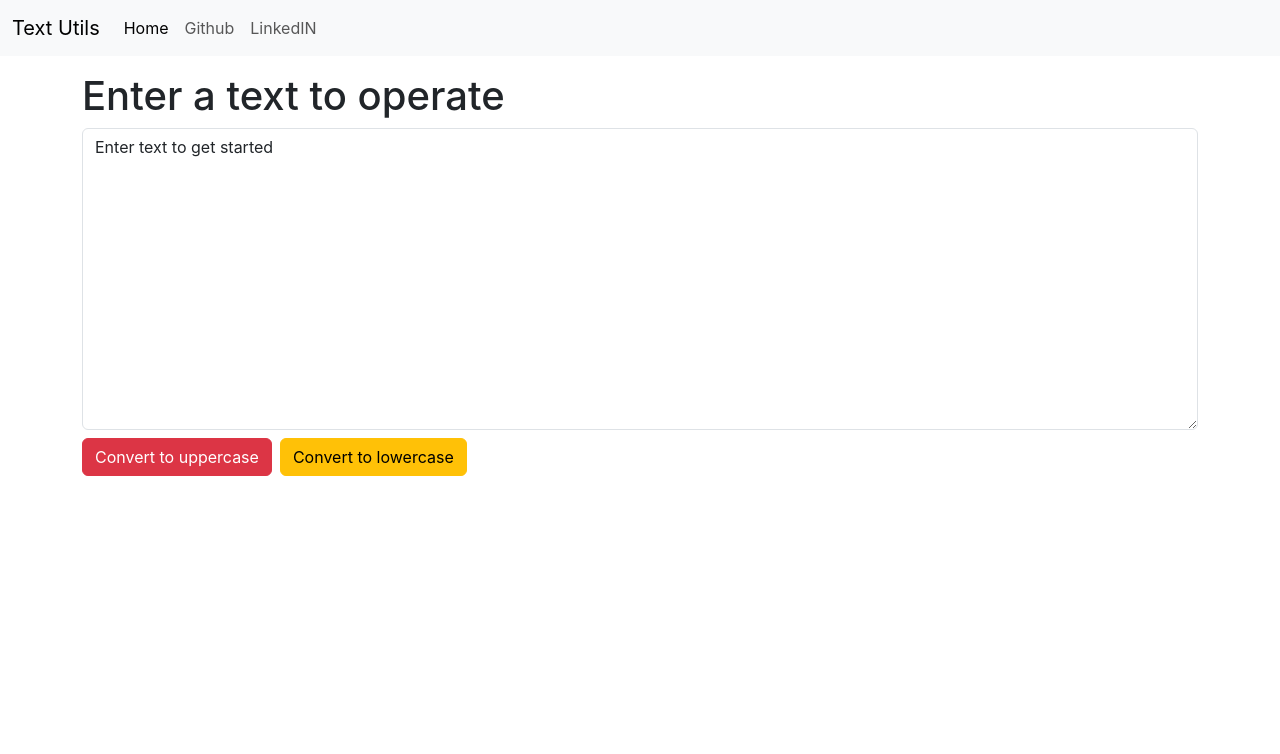
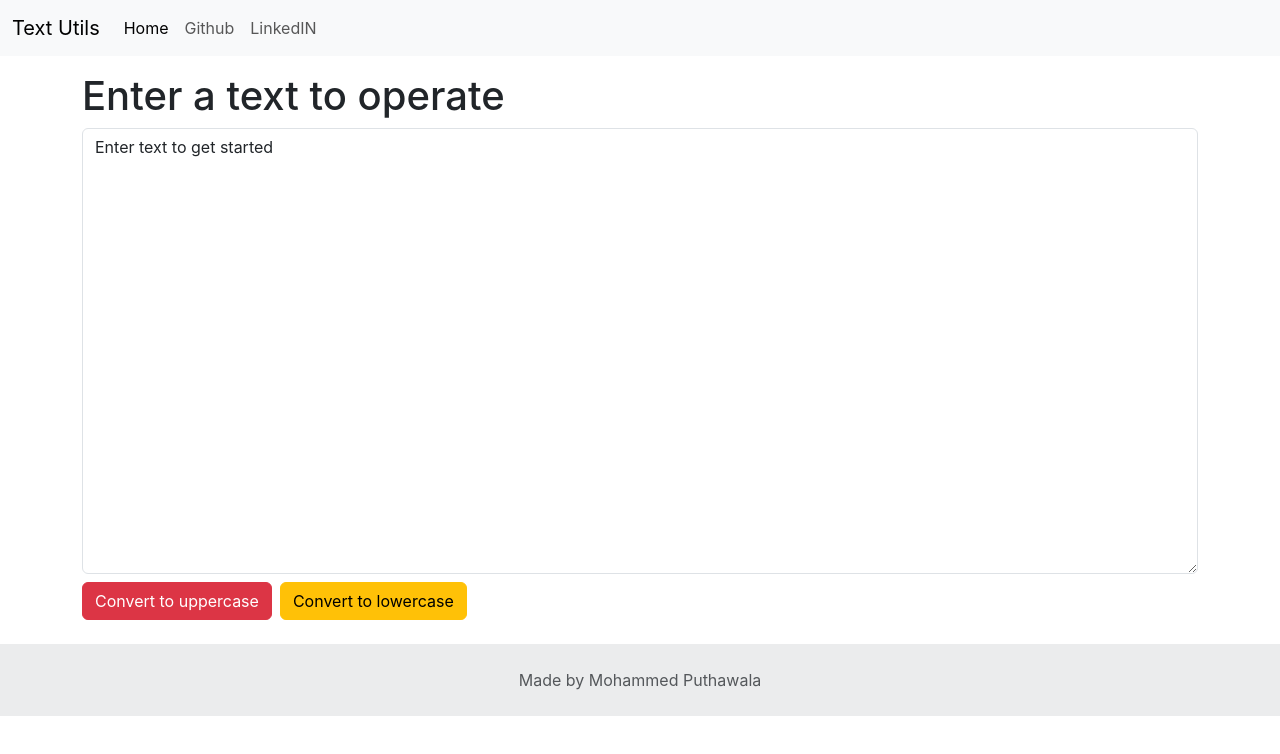
Before and after one commit to Ntrv3390/react-text-utils, a React (Create React App) app: page / in a window 1280 px wide. Shown: the top 754 px of the page. Built offline with nearby package versions, Linux system fonts and the light colour scheme.

Commit message:
Added footer

```diff
--- a/src/App.js
+++ b/src/App.js
@@ -1,12 +1,14 @@
 import './App.css';
 import { Navbar } from './modules/Navbar';
 import { Textform } from './modules/Textform';
+import { Footer } from './modules/Footer';
 
 function App() {
   return (
     <>
       <Navbar title="Text Utils"/>
       <Textform heading="Enter a text to operate"/>
+      <Footer name="Mohammed Puthawala"/>
     </>
   );
 }
--- /dev/null
+++ b/src/modules/Footer.js
@@ -0,0 +1,23 @@
+import React from 'react'
+import PropTypes from 'prop-types'
+
+export const Footer = (props) => {
+    const copyrightStyle = {
+        backgroundColor: 'rgba(0,0,0,0.05)',
+    }
+  return (
+<footer className="mt-4 text-center text-lg-start bg-light text-muted">
+  <div className="text-center p-4" style={copyrightStyle}>
+    Made by {props.name}
+  </div>
+</footer>
+  )
+}
+
+Footer.defaultProps = {
+    name : "Enter your name here"
+}
+
+Footer.propTypes = {
+    name : PropTypes.string
+}
--- a/src/modules/Textform.js
+++ b/src/modules/Textform.js
@@ -17,7 +17,7 @@ export const Textform = (props) => {
   return (
     <div className="container mt-3">
         <h1>{props.heading}</h1>
-        <textarea className="form-control" value={text} rows={12} onChange={handleChange}></textarea>
+        <textarea className="form-control" value={text} rows={18} onChange={handleChange}></textarea>
         <span>
             <button className="btn btn-danger mt-2" onClick={handleUpperCase}>Convert to uppercase</button>
             <button className="btn btn-warning mt-2 mx-2" onClick={handleLowerCase}>Convert to lowercase</button>
```
